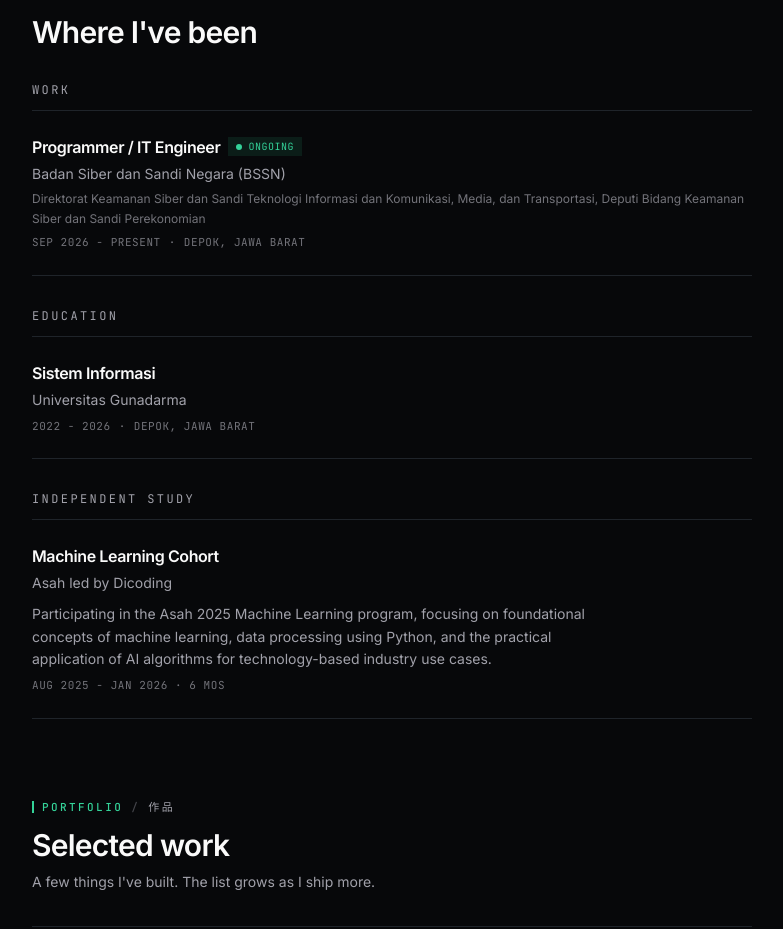
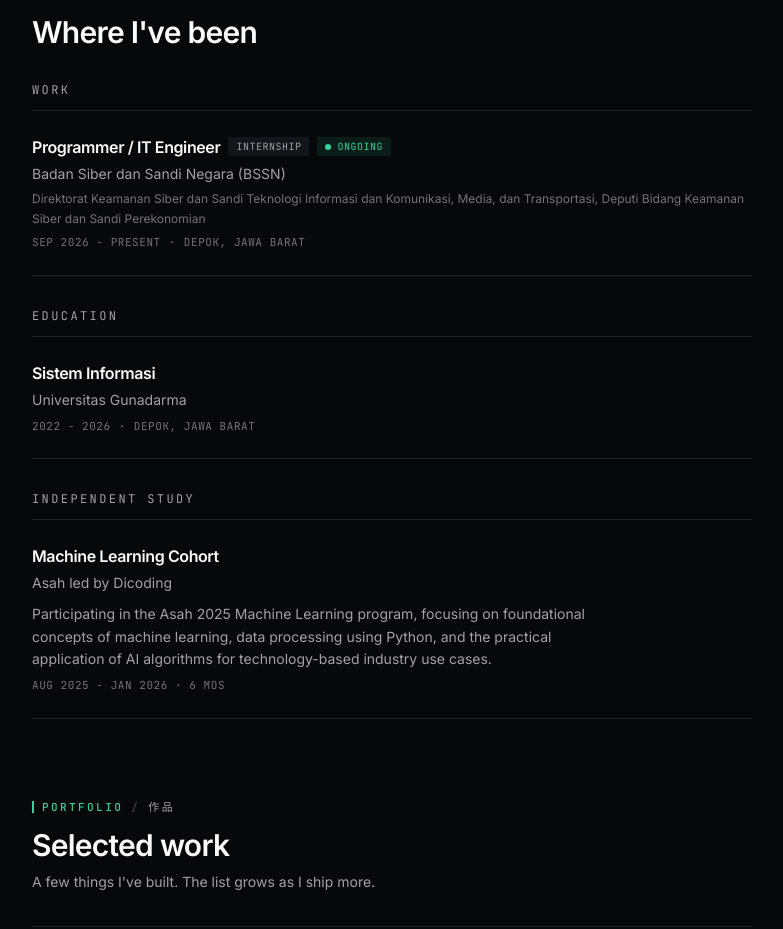
Before and after one commit to AzsaNrD/my-personal-web, a Next.js app: page / in a window 1280 px wide. Shown: the part 941-1870 px from the top of the page, without its empty margins (248-1031 px from the left). Built offline with nearby package versions, Linux system fonts and the light colour scheme; no server answers.

Commit message:
feat(experience): add an Internship badge to the BSSN entry

```diff
--- a/src/components/sections/experience.tsx
+++ b/src/components/sections/experience.tsx
@@ -15,6 +15,11 @@ function ExperienceRow({ item }: { item: ExperienceItem }) {
     <li className="border-border border-b py-5 sm:py-6">
       <div className="flex flex-wrap items-center gap-2">
         <h3 className="text-foreground text-base font-semibold tracking-tight">{item.role}</h3>
+        {item.employmentType ? (
+          <span className="text-muted-foreground bg-muted inline-flex items-center px-2 py-0.5 font-mono text-[10px] tracking-wider uppercase">
+            {item.employmentType}
+          </span>
+        ) : null}
         {item.current ? (
           <span className="text-primary bg-primary/10 inline-flex items-center gap-1.5 px-2 py-0.5 font-mono text-[10px] tracking-wider uppercase">
             <span className="bg-primary size-1.5 rounded-full" aria-hidden />
--- a/src/lib/data/experience.ts
+++ b/src/lib/data/experience.ts
@@ -3,6 +3,8 @@ export type ExperienceItem = {
   type: 'work' | 'education' | 'program';
   role: string;
   org: string;
+  /** Employment type badge shown next to the role, e.g. "Internship". */
+  employmentType?: string;
   /** Sub-unit or department, shown as a secondary line under org. */
   orgDetail?: string;
   description?: string;
@@ -17,6 +19,7 @@ export const experience: ExperienceItem[] = [
     type: 'work',
     role: 'Programmer / IT Engineer',
     org: 'Badan Siber dan Sandi Negara (BSSN)',
+    employmentType: 'Internship',
     orgDetail:
       'Direktorat Keamanan Siber dan Sandi Teknologi Informasi dan Komunikasi, Media, dan Transportasi, Deputi Bidang Keamanan Siber dan Sandi Perekonomian',
     location: 'Depok, Jawa Barat',
```
